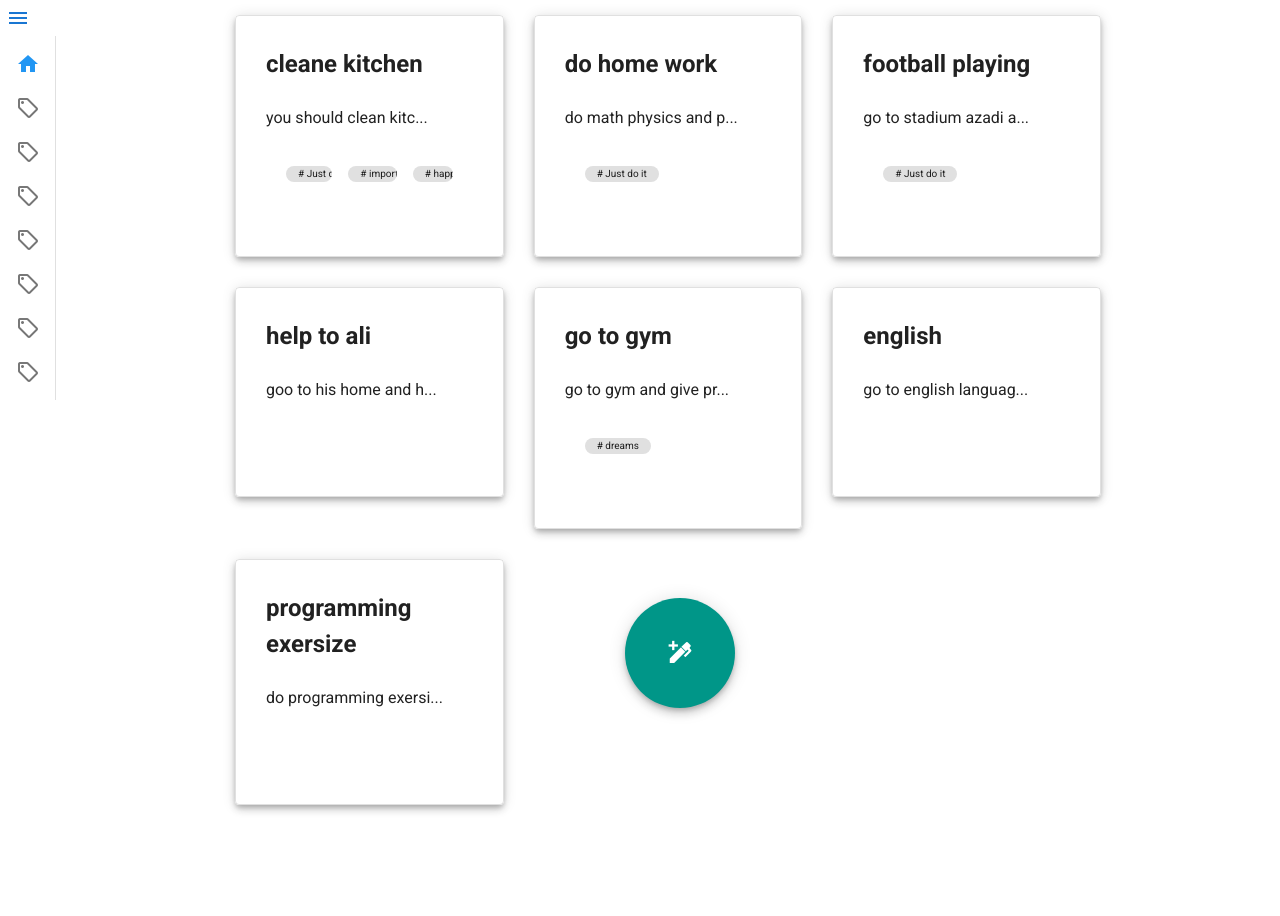
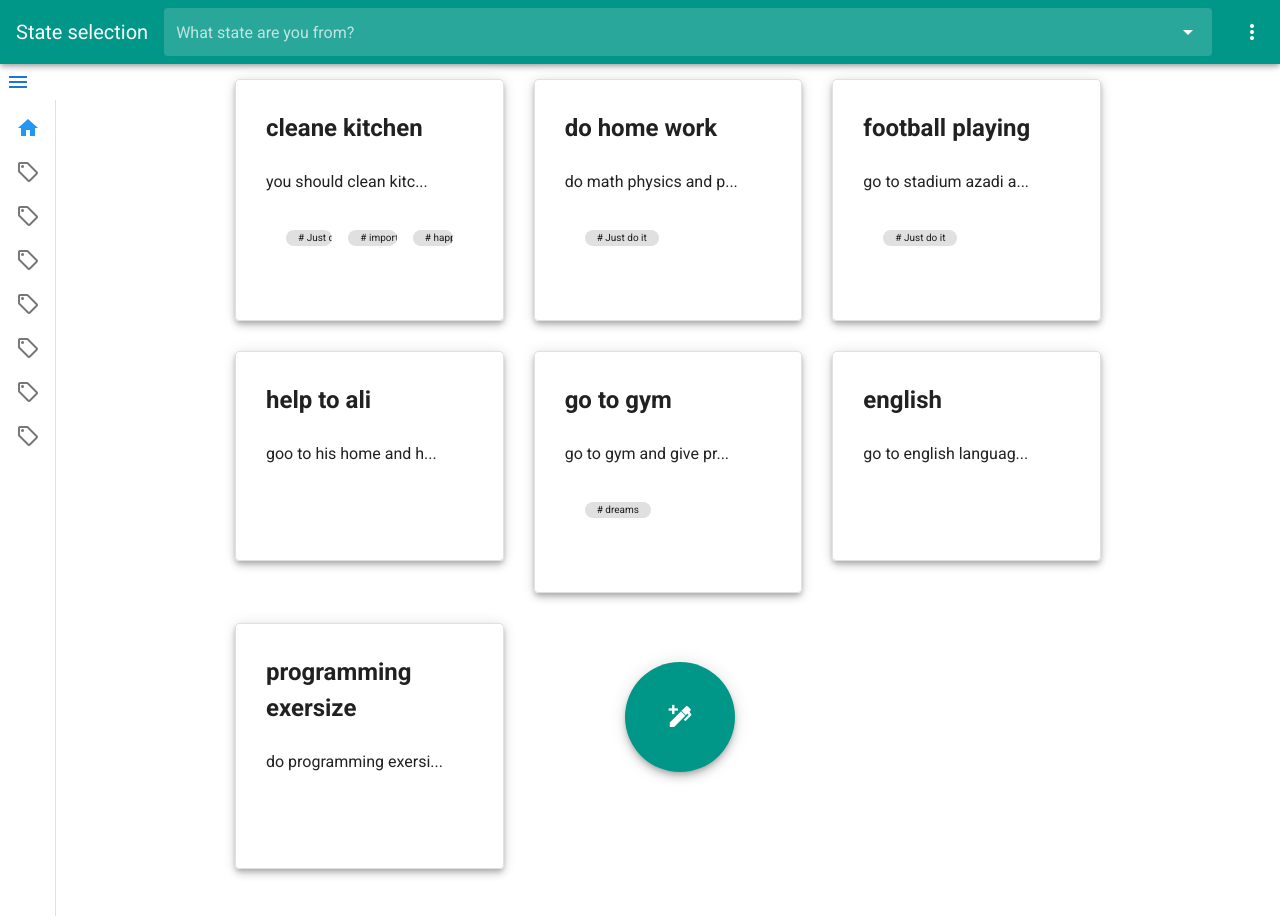
Before and after one commit to afrasiabi1374/notes, a Nuxt app: page / in a window 1280 px wide. Shown: the top 916 px of the page. Before the commit the page ends 820 px from the top, so only its background shows below. Built offline with nearby package versions, Linux system fonts and the light colour scheme.

Commit message:
i insert toolr-bar

```diff
--- /dev/null
+++ b/components/todoNotes/ToolBar.vue
@@ -0,0 +1,114 @@
+<template>
+  <v-toolbar
+    dark
+    color="teal"
+  >
+    <v-toolbar-title bar-title>State selection</v-toolbar-title>
+    <v-autocomplete
+      v-model="select"
+      :loading="loading"
+      :items="items"
+      :search-input.sync="search"
+      cache-items
+      class="mx-4"
+      flat
+      hide-no-data
+      hide-details
+      label="What state are you from?"
+      solo-inverted
+    ></v-autocomplete>
+    <v-btn icon>
+      <v-icon>mdi-dots-vertical</v-icon>
+    </v-btn>
+  </v-toolbar>
+</template>
+<script>
+  export default {
+    data () {
+      return {
+        loading: false,
+        items: [],
+        search: null,
+        select: null,
+        states: [
+          'Alabama',
+          'Alaska',
+          'American Samoa',
+          'Arizona',
+          'Arkansas',
+          'California',
+          'Colorado',
+          'Connecticut',
+          'Delaware',
+          'District of Columbia',
+          'Federated States of Micronesia',
+          'Florida',
+          'Georgia',
+          'Guam',
+          'Hawaii',
+          'Idaho',
+          'Illinois',
+          'Indiana',
+          'Iowa',
+          'Kansas',
+          'Kentucky',
+          'Louisiana',
+          'Maine',
+          'Marshall Islands',
+          'Maryland',
+          'Massachusetts',
+          'Michigan',
+          'Minnesota',
+          'Mississippi',
+          'Missouri',
+          'Montana',
+          'Nebraska',
+          'Nevada',
+          'New Hampshire',
+          'New Jersey',
+          'New Mexico',
+          'New York',
+          'North Carolina',
+          'North Dakota',
+          'Northern Mariana Islands',
+          'Ohio',
+          'Oklahoma',
+          'Oregon',
+          'Palau',
+          'Pennsylvania',
+          'Puerto Rico',
+          'Rhode Island',
+          'South Carolina',
+          'South Dakota',
+          'Tennessee',
+          'Texas',
+          'Utah',
+          'Vermont',
+          'Virgin Island',
+          'Virginia',
+          'Washington',
+          'West Virginia',
+          'Wisconsin',
+          'Wyoming',
+        ],
+      }
+    },
+    watch: {
+      search (val) {
+        val && val !== this.select && this.querySelections(val)
+      },
+    },
+    methods: {
+      querySelections (v) {
+        this.loading = true
+        // Simulated ajax query
+        setTimeout(() => {
+          this.items = this.states.filter(e => {
+            return (e || '').toLowerCase().indexOf((v || '').toLowerCase()) > -1
+          })
+          this.loading = false
+        }, 500)
+      },
+    },
+  }
+</script>
--- a/components/todoNotes/nav/TodoNav.vue
+++ b/components/todoNotes/nav/TodoNav.vue
@@ -1,8 +1,9 @@
 <!-- <v-btn color="teal" dark @click.stop="drawer = !drawer" :class="$vuetify.breakpoint.mdAndUp ?'nav-sandwich-btn-hide':''"> menu </v-btn> -->
 <template>
-<div>
     <div  class="nav-bar" >
+      <div style="display:flex">
         <v-app-bar-nav-icon  @click="drawer = !drawer"  color="primary" ></v-app-bar-nav-icon>
+      </div>
       <v-navigation-drawer
         hide-overlay
         v-model="drawer"
@@ -10,9 +11,7 @@
         class="sandwich"
         append
         light
-        mini-variant
-
-      >
+        mini-variant>
         <v-list nav dense>
           <v-list-item-group
             v-model="group"
@@ -20,7 +19,7 @@
 
           >
             <v-list-item  >
-             <v-list-item-title>
+              <v-list-item-title>
                 <nuxt-link to="/" class="app-bar-link-item" ><v-icon color="blue">mdi-home</v-icon></nuxt-link>
               </v-list-item-title>
             </v-list-item>
@@ -33,7 +32,8 @@
           </v-list-item-group>
       </v-list>
     </v-navigation-drawer>
-  </div>
+
+
 </div>
 </template>
 <script>
--- a/layouts/default.vue
+++ b/layouts/default.vue
@@ -1,15 +1,18 @@
 <template>
   <v-app>
+<tool-bar></tool-bar>
     <div class="index-container">
       <todo-nav></todo-nav>
       <nuxt/>
+
     </div>
   </v-app>
 </template>
 <script>
 import TodoNav from '~/components/todoNotes/nav/TodoNav'
+import ToolBar from '~/components/todoNotes/ToolBar'
 export default {
-  components: { TodoNav },
+  components: { TodoNav,ToolBar },
     data() {
       return{
 
--- a/pages/index.vue
+++ b/pages/index.vue
@@ -2,7 +2,7 @@
     <div class="main-content">
         <v-row no-gutters style="">
           <template v-for="(note, index) in filterNotes" >
-            <v-col  cols="12" sm="4" :key="index" >
+            <v-col  cols="12" md="4" :key="index" >
               <card-note  :note="note" @click="formNote=note"/>
             </v-col>
           </template>
@@ -18,7 +18,7 @@
         </v-row>
       <!-- <note-form v-model="formNopte" :value="formNote" @input="(v) => formNote=v" /> -->
       <note-form v-model="formNote" />
-    </div>
+  </div>
 </template>
 <script>
     import NoteForm from '~/components/todoNotes/NoteForm';
```
